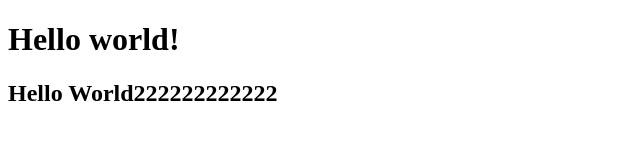
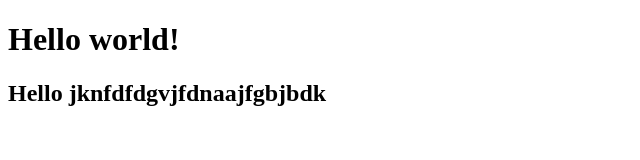
Before and after one commit to hhalsaif/Volunteer-Project, a plain HTML site: page index.html in a window 1280 px wide. Shown: the whole page, without its empty margins (0-640 px from the left). Drawn offline with Linux system fonts and the light colour scheme.

Commit message:
changed things

```diff
--- a/index.html
+++ b/index.html
@@ -7,6 +7,6 @@
 </head>
 <body>
     <h1>Hello world!</h1>
-    <h2>Hello World222222222222</h2>
+    <h2>Hello jknfdfdgvjfdnaajfgbjbdk</h2>
 </body>
 </html>
```
